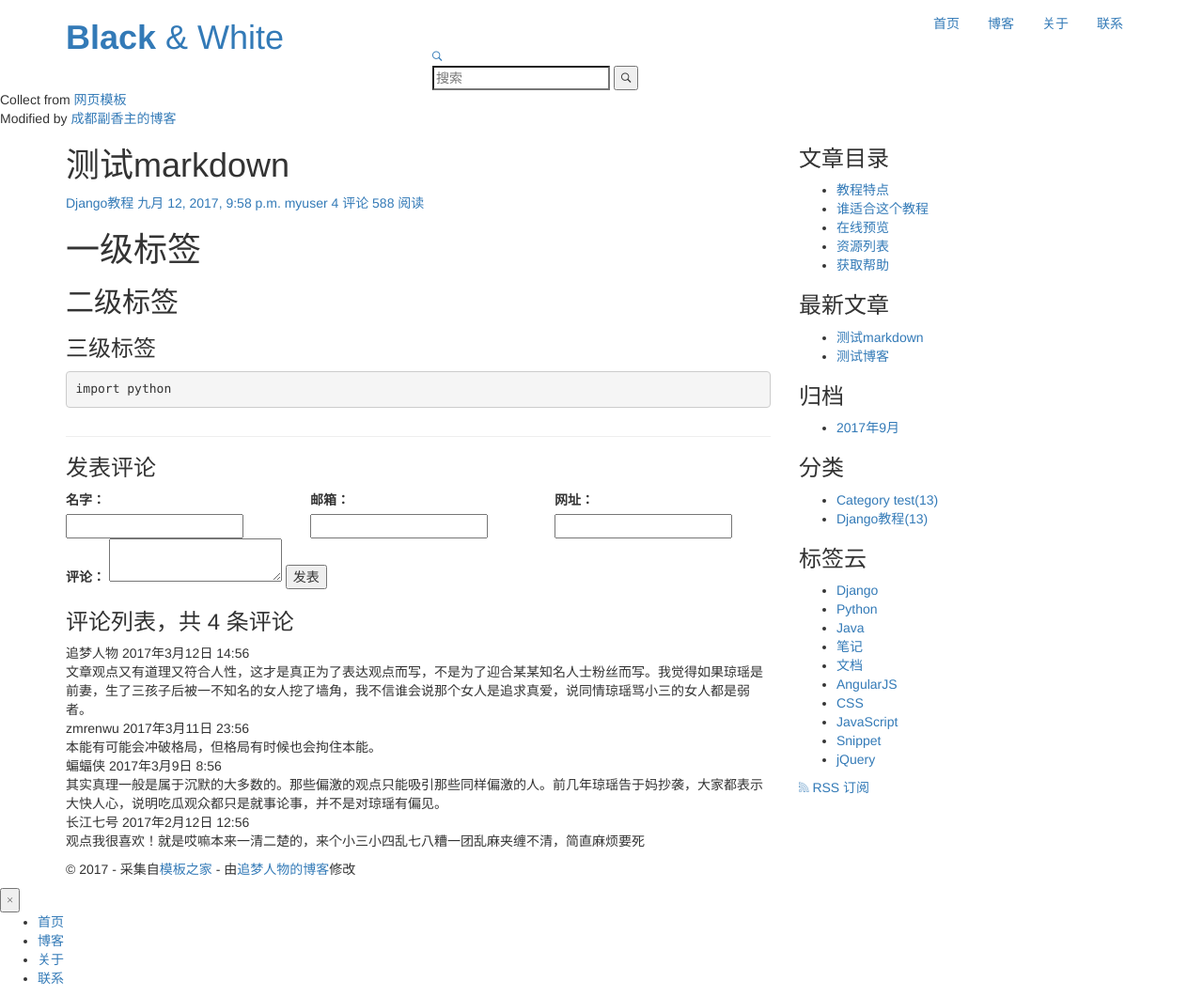
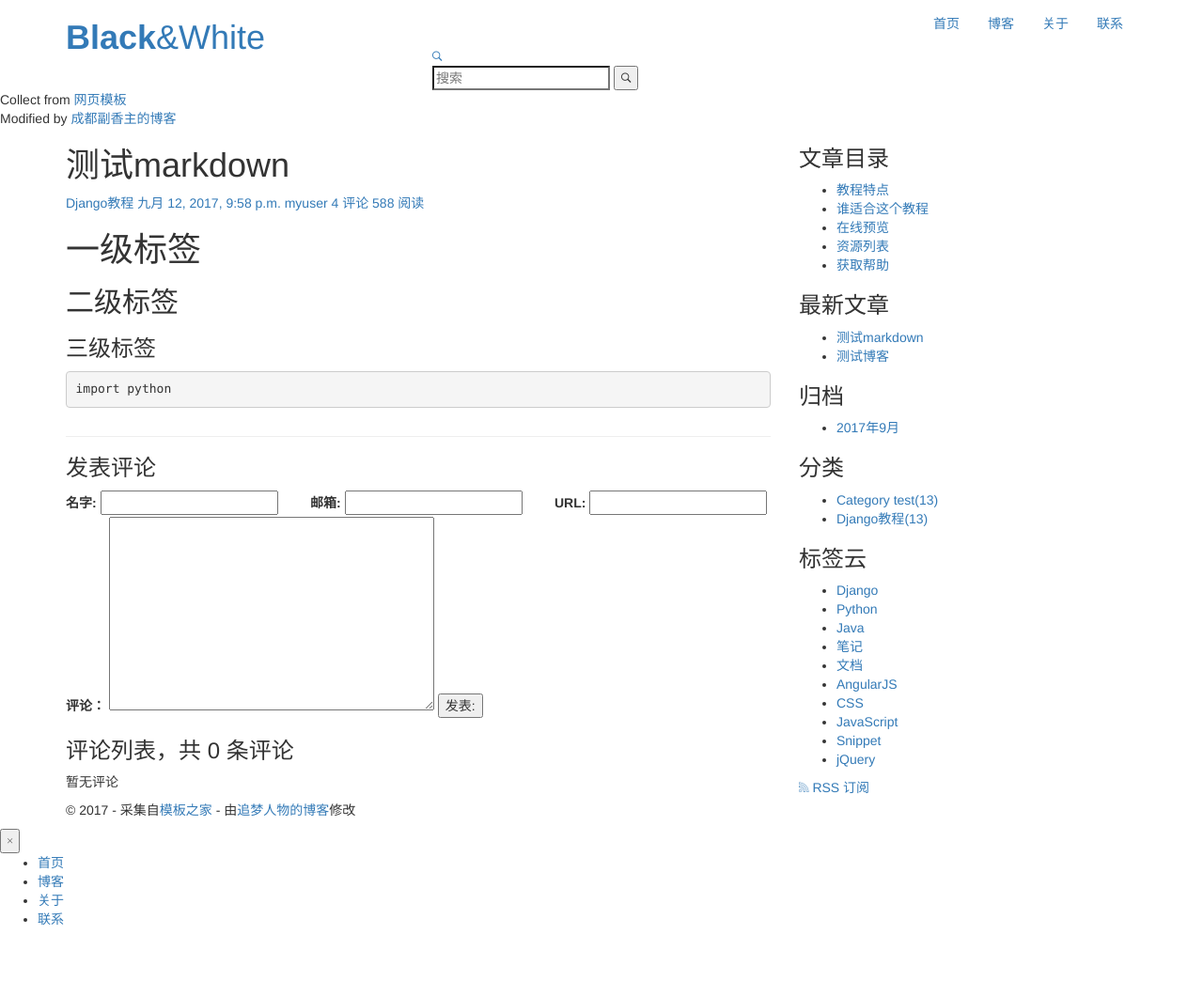
Before and after one commit to wduestc/blogproject, a Django app: page /post/2/ in a window 1280 px wide. Shown: the whole page at 94% size. After the commit the page ends 985 px from the top, so only its background shows below. Run offline with Django 3.2, Linux system fonts and the light colour scheme; data comes from the database, SQL or seed files in the repository; both versions use the stored data as it was after the commit; some libraries are stand-ins or nearby versions.

Commit message:
第二次更新提交 主要更新了base.html

```diff
--- a/blog/models.py
+++ b/blog/models.py
@@ -40,6 +40,9 @@ class Post(models.Model):
 
     def __str__(self):
         return self.title
-
+   #redirect方法的使用必须首先要实现了get_absolute_url
     def get_absolute_url(self):
         return reverse('blog:detail', kwargs={'pk':self.pk})
+    #逆序排列
+    class Meta:
+        ordering = ['-created_time']
--- a/blog/views.py
+++ b/blog/views.py
@@ -5,7 +5,7 @@ from django.shortcuts import get_object_or_404
 from django.http import HttpResponse
 from .models import Post
 from .models import Category
-
+from comments.forms import CommentForm
 # Create your views here.
 def index(request):
     """
@@ -26,7 +26,14 @@ def detail(request, pk):
                                      'markdown.extensions.codehilite',
                                      'markdown.extensions.toc',
                                  ])
-    return render(request, 'blog/detail.html', context={'post':post})
+    #记得在顶部导入commentform
+    form = CommentForm()
+    comment_list = post.comment_set.all()
+    context = {'post':post,
+               'form':form,
+               'comment_list':comment_list
+               }
+    return render(request, 'blog/detail.html', context=context)
 
 def archives(request, year, month):
     post_list = Post.objects.all().filter(created_time__year=year,
--- a/blogproject/urls.py
+++ b/blogproject/urls.py
@@ -21,5 +21,6 @@ from django.contrib import admin
 
 urlpatterns = [
     url(r'^admin/', admin.site.urls),
-    url(r'', include('blog.urls'))
+    url(r'', include('blog.urls')),
+    url(r'', include('comments.urls'))
 ]
--- a/comments/forms.py
+++ b/comments/forms.py
@@ -8,6 +8,7 @@
 from django import forms
 from .models import Comment
 
+#Django的表单类必须继承自forms.Form类或者forms.ModelForm类
 class CommentForm(forms.ModelForm):
     class Meta:
         model = Comment
--- /dev/null
+++ b/comments/urls.py
@@ -0,0 +1,15 @@
+#!/usr/bin/env python
+# coding:utf-8
+# @Time     : 17-9-19 下午10:19
+# @Author   : w_di_sc
+# @Site     :
+# @File     : urls.py
+# @Software : PyCharm
+from django.conf.urls import url
+
+from . import views
+
+app_name = 'comments'
+urlpatterns = [
+    url(r'^comment/post/(?P<post_pk>[0-9]+)/$', views.post_comment, name='post_comment')
+]
--- a/templates/base.html
+++ b/templates/base.html
@@ -36,7 +36,8 @@
         <div class="row">
             <div class="col-md-4 col-sm-5 col-xs-8">
                 <div class="logo">
-                    <h1><a href="index.html"><b>Black</b> &amp; White</a></h1>
+                    <!--<h1><a href="index.html"><b>Black</b> &amp; White</a></h1>-->
+                    <h1><a href="{% url 'blog:index' %}"><b>Black</b>&amp;White</a></h1>
                 </div>
             </div><!-- col-md-4 -->
             <div class="col-md-8 col-sm-7 col-xs-4">
--- a/templates/blog/detail.html
+++ b/templates/blog/detail.html
@@ -19,58 +19,46 @@
                 <section class="comment-area" id="comment-area">
                     <hr>
                     <h3>发表评论</h3>
-                    <form action="#" method="post" class="comment-form">
+                    <form action="{% url 'comments:post_comment' post.pk %}" method="post" class="comment-form">
+                    {% csrf_token %}
                         <div class="row">
                             <div class="col-md-4">
-                                <label for="id_name">名字：</label>
-                                <input type="text" id="id_name" name="name" required>
+                                <label for="{{ form.name.id_for_label }}">名字:</label>
+                                {{ form.name }}
+                                {{ form.name.errors }}
                             </div>
                             <div class="col-md-4">
-                                <label for="id_email">邮箱：</label>
-                                <input type="email" id="id_email" name="email" required>
+                                 <label for="{{ form.email.id_for_label }}">邮箱:</label>
+                                {{ form.email }}
+                                {{ form.email.errors }}
                             </div>
                             <div class="col-md-4">
-                                <label for="id_url">网址：</label>
-                                <input type="text" id="id_url" name="url">
+                                <label for="{{ form.url.id_for_label }}">URL:</label>
+                                {{ form.url }}
+                                {{ form.url.errors }}
                             </div>
                             <div class="col-md-12">
-                                <label for="id_comment">评论：</label>
-                                <textarea name="comment" id="id_comment" required></textarea>
-                                <button type="submit" class="comment-btn">发表</button>
+                                <label for="{{ form.text.id_for_label }}">评论：</label>
+                                {{ form.text }}
+                                {{ form.text.errors }}
+                                <button type="submit" class="comment-btn">发表:</button>
                             </div>
-                        </div>    <!-- row -->
+                        </div>
                     </form>
                     <div class="comment-list-panel">
-                        <h3>评论列表，共 <span>4</span> 条评论</h3>
+                        <h3>评论列表，共 <span>{{ post.comment_set.count }}</span> 条评论</h3>
                         <ul class="comment-list list-unstyled">
+                            {% for comment in comment_list %}
                             <li class="comment-item">
-                                <span class="nickname">追梦人物</span>
-                                <time class="submit-date" datetime="2012-11-09T23:15:57+00:00">2017年3月12日 14:56</time>
+                                <span class="nickname">{{ comment.name }}</span>
+                                <time class="submit-date">{{ comment.created_time }}</time>
                                 <div class="text">
-                                    文章观点又有道理又符合人性，这才是真正为了表达观点而写，不是为了迎合某某知名人士粉丝而写。我觉得如果琼瑶是前妻，生了三孩子后被一不知名的女人挖了墙角，我不信谁会说那个女人是追求真爱，说同情琼瑶骂小三的女人都是弱者。
+                                    {{ comment.text }}
                                 </div>
                             </li>
-                            <li class="comment-item">
-                                <span class="nickname">zmrenwu</span>
-                                <time class="submit-date" datetime="2012-11-09T23:15:57+00:00">2017年3月11日 23:56</time>
-                                <div class="text">
-                                    本能有可能会冲破格局，但格局有时候也会拘住本能。
-                                </div>
-                            </li>
-                            <li class="comment-item">
-                                <span class="nickname">蝙蝠侠</span>
-                                <time class="submit-date" datetime="2012-11-09T23:15:57+00:00">2017年3月9日 8:56</time>
-                                <div class="text">
-                                    其实真理一般是属于沉默的大多数的。那些偏激的观点只能吸引那些同样偏激的人。前几年琼瑶告于妈抄袭，大家都表示大快人心，说明吃瓜观众都只是就事论事，并不是对琼瑶有偏见。
-                                </div>
-                            </li>
-                            <li class="comment-item">
-                                <span class="nickname">长江七号</span>
-                                <time class="submit-date" datetime="2012-11-09T23:15:57+00:00">2017年2月12日 12:56</time>
-                                <div class="text">
-                                    观点我很喜欢！就是哎嘛本来一清二楚的，来个小三小四乱七八糟一团乱麻夹缠不清，简直麻烦要死
-                                </div>
-                            </li>
+                            {% empty %}
+                            暂无评论
+                            {% endfor %}
                         </ul>
                     </div>
                 </section>
--- a/templates/blog/index.html
+++ b/templates/blog/index.html
@@ -10,7 +10,7 @@
                         <span class="post-category"><a href="#">{{ post.category.name }}</a></span>
                         <span class="post-date"><a href="#"><time class="entry-date" datetime="{{ post.created_time }}">{{ post.created_time }}</time> </a></span>
                         <span class="post-author"><a href="#">{{ post.author }}</a></span>
-                        <span class="comments-link"><a href="#">4 评论</a></span>
+                        <span class="comments-link"><a href="#">{{ post.comment_set.count }} 评论</a></span>
                         <span class="views-count"><a href="#">588 阅读</a></span>
                     </div>
                 </header>
```
Also changed, not shown: blogproject/settings.py (+5 -2 lines), comments/views.py (+24 -0 lines), blog/templatetags/blog_tags.py (line endings or trailing spaces), db.sqlite3.
